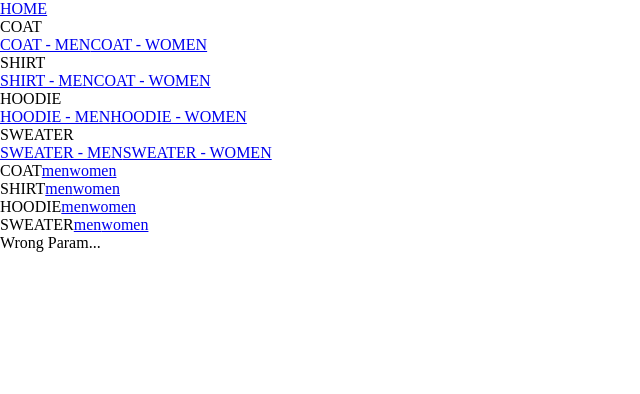
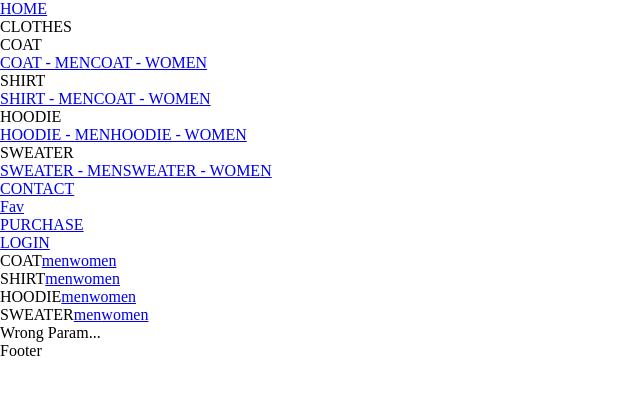
Before and after one commit to SunilPark1129/sp-fashion, a React (Create React App) app: page /shop/1 in a window 1280 px wide. Shown: the top 394 px of the page, without its empty margins (0-640 px from the left). Built offline with nearby package versions, Linux system fonts and the light colour scheme.

Commit message:
ADD - new pages

```diff
--- a/src/App.tsx
+++ b/src/App.tsx
@@ -4,6 +4,14 @@ import { BrowserRouter as Router, Route, Routes } from "react-router-dom";
 import Home from "./pages/home/Home";
 import Navbar from "./components/navbar/Navbar";
 import Shop from "./pages/shop/Shop";
+import Contact from "./pages/contact/Contact";
+
+import Purchase from "./pages/purchase/Purchase";
+import Login from "./pages/login/Login";
+import Footer from "./components/footer/Footer";
+import Favorite from "./pages/favorite/Favorite";
+import User from "./pages/login/user/User";
+import ErrorPage from "./pages/error/ErrorPage";
 
 function App() {
   return (
@@ -13,7 +21,15 @@ function App() {
         <Routes>
           <Route path="/" element={<Home />} />
           <Route path="/shop/:id" element={<Shop />} />
+          <Route path="/contact" element={<Contact />} />
+
+          <Route path="/favorite" element={<Favorite />} />
+          <Route path="/purchase" element={<Purchase />} />
+          <Route path="/login" element={<Login />} />
+          <Route path="/login/user" element={<User />} />
+          <Route path="/*" element={<ErrorPage />} />
         </Routes>
+        <Footer />
       </Router>
     </div>
   );
--- a/src/components/navbar/Navbar.tsx
+++ b/src/components/navbar/Navbar.tsx
@@ -10,14 +10,19 @@ function Navbar() {
   return (
     <header>
       <nav>
+        {/* flex 1 */}
+        <div>
           <ul>
+            {/* home */}
             <li>
               <div>
                 <Link to={"/"}>HOME</Link>
               </div>
             </li>
+            {/* shop */}
             <li>
               <div>
+                <div>CLOTHES</div>
                 <div>
                   <div>COAT</div>
                   <Link to={"/shop/coat-men"}>COAT - MEN</Link>
@@ -40,7 +45,26 @@ function Navbar() {
                 </div>
               </div>
             </li>
+            {/* contact */}
+            <li>
+              <div>
+                <Link to={"/contact"}>CONTACT</Link>
+              </div>
+            </li>
           </ul>
+        </div>
+        {/* flex 2 */}
+        <div>
+          <div>
+            <Link to={"/favorite"}>Fav</Link>
+          </div>
+          <div>
+            <Link to={"/purchase"}>PURCHASE</Link>
+          </div>
+          <div>
+            <Link to={"/login"}>LOGIN</Link>
+          </div>
+        </div>
       </nav>
     </header>
   );
--- /dev/null
+++ b/src/pages/error/ErrorPage.tsx
@@ -0,0 +1,7 @@
+import React from "react";
+
+function ErrorPage() {
+  return <div>ErrorPage</div>;
+}
+
+export default ErrorPage;
--- /dev/null
+++ b/src/pages/favorite/Favorite.tsx
@@ -0,0 +1,9 @@
+import React from "react";
+
+type Props = {};
+
+function Favorite({}: Props) {
+  return <div>Favorite</div>;
+}
+
+export default Favorite;
--- /dev/null
+++ b/src/pages/login/user/User.tsx
@@ -0,0 +1,9 @@
+import React from "react";
+
+type Props = {};
+
+function User({}: Props) {
+  return <div>User</div>;
+}
+
+export default User;
--- a/src/pages/purchase/Purchase.tsx
+++ b/src/pages/purchase/Purchase.tsx
@@ -1,23 +1,6 @@
-import React, { useEffect } from "react";
-import { useSelector, useDispatch } from "react-redux";
-import { AppDispatch, RootState } from "../../redux/store";
-import { requestHTTP } from "../../redux/features/getSlice";
-
 type Props = {};
 
 function Purchase({}: Props) {
-  const { data, loading, error } = useSelector(
-    (state: RootState) => state.getPost
-  );
-  const dispatch = useDispatch<AppDispatch>();
-
-  function getData(category: string) {
-    dispatch(requestHTTP(category));
-  }
-  useEffect(() => {
-    getData("coat");
-  }, []);
-
   return <div>Purchase</div>;
 }
 
```
Lines whose indentation alone changed are shown as unchanged.
